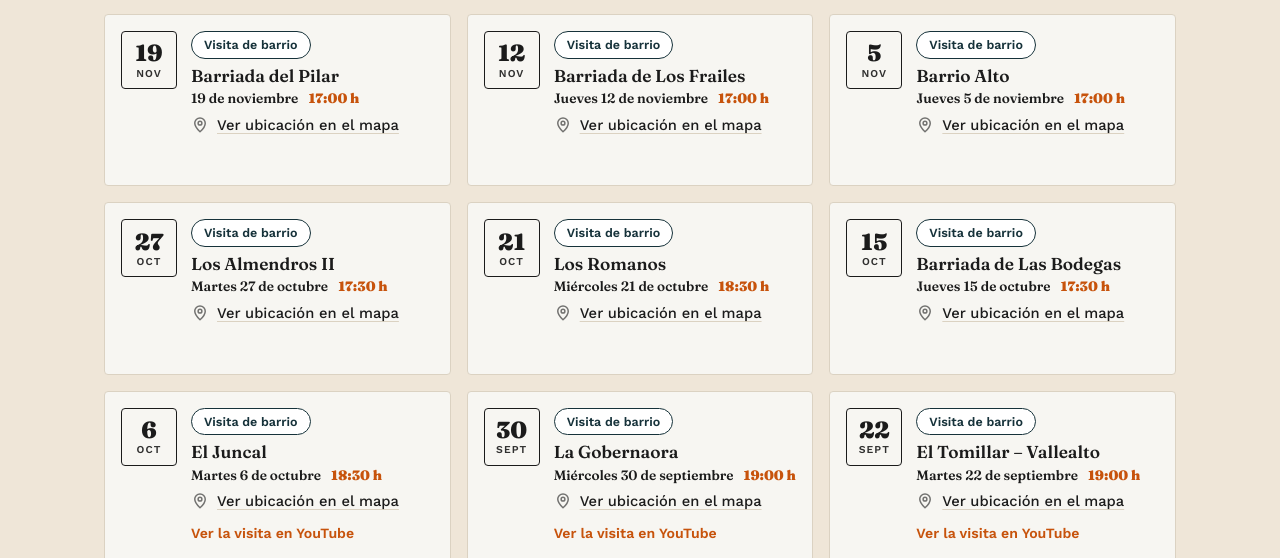
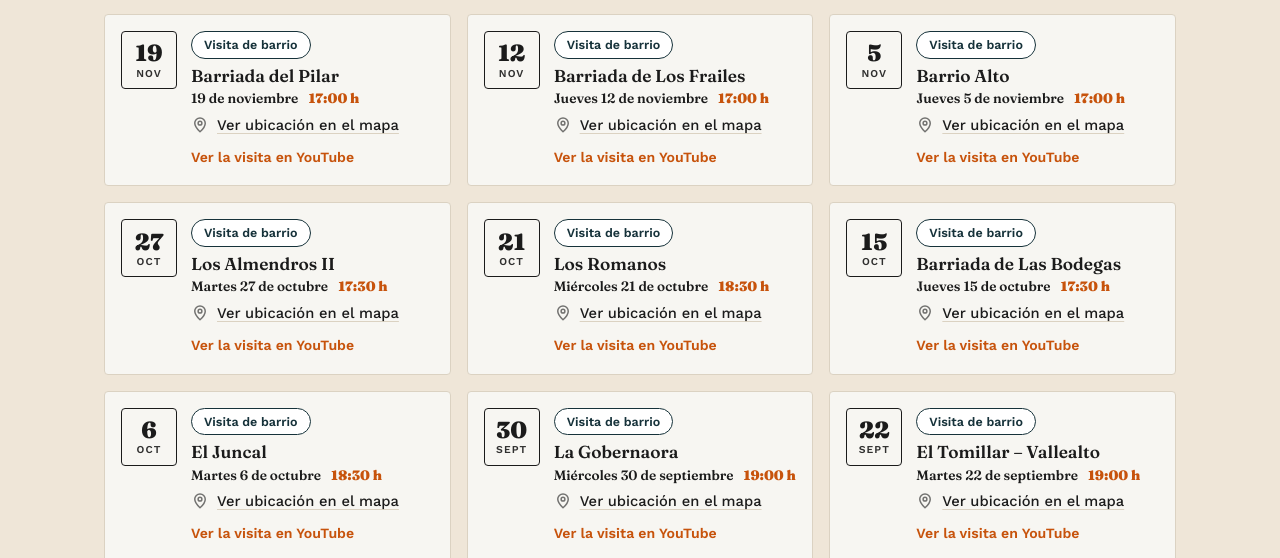
Before and after one commit to 100x100up/100x100-web, a plain HTML site: page barrios.html in a window 1280 px wide. Shown: the part 720-1278 px from the top of the page. Drawn offline with Linux system fonts and the light colour scheme.

Commit message:
Add files via upload

```diff
--- a/barrios.html
+++ b/barrios.html
@@ -335,9 +335,8 @@
           </p>
           <!-- Descripción breve -->
           <p class="ev-desc">Nos reunimos con vecinos y comerciantes de la zona para recoger propuestas y demandas.</p>
-          <!-- PENDIENTE: vídeo de YouTube de esta visita. Para activarlo, quita los signos de comentario y pega el enlace:
-          <p class="ev-video"><a class="ev-enlace" href="PEGAR-AQUI-EL-ENLACE" target="_blank" rel="noopener" aria-label="Ver la visita en YouTube (se abre en una pestaña nueva)">Ver la visita en YouTube</a></p>
-          -->
+          <p class="ev-video"><a class="ev-enlace" href="https://youtube.com/shorts/i4zTG_zAvjc" target="_blank" rel="noopener" aria-label="Ver la visita en YouTube (se abre en una pestaña nueva)">Ver la visita en YouTube</a></p>
+
         </div>
       </article>
       </div>
@@ -359,9 +358,8 @@
           <p class="ev-cuando"><span class="ev-fechatxt">Jueves 12 de noviembre</span> <span class="ev-sep" aria-hidden="true">|</span> <span class="ev-hora">17:00 h</span></p>
           <p class="ev-lugar"><svg viewBox="0 0 24 24" fill="none" stroke="currentColor" stroke-width="2" stroke-linecap="round" stroke-linejoin="round" aria-hidden="true"><path d="M12 21s-7-6.2-7-11.5A7 7 0 0 1 19 9.5C19 14.8 12 21 12 21z"/><circle cx="12" cy="9.5" r="2.5"/></svg><a href="https://www.google.com/maps/search/?api=1&query=Barriada%20Los%20Frailes%2C%20El%20Puerto%20de%20Santa%20Mar%C3%ADa" target="_blank" rel="noopener" aria-label="Ubicación, ver en Google Maps (se abre en una pestaña nueva)">Ver ubicación en el mapa</a></p>
           <p class="ev-desc">Nos reunimos con vecinos y comerciantes de la zona para recoger propuestas y demandas.</p>
-          <!-- PENDIENTE: vídeo de YouTube de esta visita. Para activarlo, quita los signos de comentario y pega el enlace:
-          <p class="ev-video"><a class="ev-enlace" href="PEGAR-AQUI-EL-ENLACE" target="_blank" rel="noopener" aria-label="Ver la visita en YouTube (se abre en una pestaña nueva)">Ver la visita en YouTube</a></p>
-          -->
+          <p class="ev-video"><a class="ev-enlace" href="https://youtube.com/shorts/u2ezsqTuEqo" target="_blank" rel="noopener" aria-label="Ver la visita en YouTube (se abre en una pestaña nueva)">Ver la visita en YouTube</a></p>
+
         </div>
       </article>
       <article class="evento" data-fecha="2026-11-05T17:00">
@@ -372,9 +370,8 @@
           <p class="ev-cuando"><span class="ev-fechatxt">Jueves 5 de noviembre</span> <span class="ev-sep" aria-hidden="true">|</span> <span class="ev-hora">17:00 h</span></p>
           <p class="ev-lugar"><svg viewBox="0 0 24 24" fill="none" stroke="currentColor" stroke-width="2" stroke-linecap="round" stroke-linejoin="round" aria-hidden="true"><path d="M12 21s-7-6.2-7-11.5A7 7 0 0 1 19 9.5C19 14.8 12 21 12 21z"/><circle cx="12" cy="9.5" r="2.5"/></svg><a href="https://www.google.com/maps/search/?api=1&query=Ermita%20de%20Santa%20Clara%2C%20El%20Puerto%20de%20Santa%20Mar%C3%ADa" target="_blank" rel="noopener" aria-label="Ermita de Santa Clara, ver en Google Maps (se abre en una pestaña nueva)">Ver ubicación en el mapa</a></p>
           <!-- PDF-DESACTIVADO (para reactivar, borra este comentario y deja solo la línea del enlace): <p class="ev-video"><a class="ev-enlace" href="docu/Mocion_Casco_Historico.pdf" target="_blank" rel="noopener" aria-label="Ver documento a pleno (PDF, se abre en una pestaña nueva)">Ver documento a pleno</a></p> -->
-          <!-- PENDIENTE: vídeo de YouTube de esta visita. Para activarlo, quita los signos de comentario y pega el enlace:
-          <p class="ev-video"><a class="ev-enlace" href="PEGAR-AQUI-EL-ENLACE" target="_blank" rel="noopener" aria-label="Ver la visita en YouTube (se abre en una pestaña nueva)">Ver la visita en YouTube</a></p>
-          -->
+          <p class="ev-video"><a class="ev-enlace" href="https://youtube.com/shorts/yKk0Que6Bcw" target="_blank" rel="noopener" aria-label="Ver la visita en YouTube (se abre en una pestaña nueva)">Ver la visita en YouTube</a></p>
+
         </div>
       </article>
       <article class="evento" data-fecha="2026-10-27T17:30">
@@ -384,9 +381,8 @@
           <h3 class="ev-titulo">Los Almendros II</h3>
           <p class="ev-cuando"><span class="ev-fechatxt">Martes 27 de octubre</span> <span class="ev-sep" aria-hidden="true">|</span> <span class="ev-hora">17:30 h</span></p>
           <p class="ev-lugar"><svg viewBox="0 0 24 24" fill="none" stroke="currentColor" stroke-width="2" stroke-linecap="round" stroke-linejoin="round" aria-hidden="true"><path d="M12 21s-7-6.2-7-11.5A7 7 0 0 1 19 9.5C19 14.8 12 21 12 21z"/><circle cx="12" cy="9.5" r="2.5"/></svg><a href="https://maps.app.goo.gl/5k8xbVJBbokP7KFv9" target="_blank" rel="noopener" aria-label="Calle Avellana, ver en Google Maps (se abre en una pestaña nueva)">Ver ubicación en el mapa</a></p>
-          <!-- PENDIENTE: vídeo de YouTube de esta visita. Para activarlo, quita los signos de comentario y pega el enlace:
-          <p class="ev-video"><a class="ev-enlace" href="PEGAR-AQUI-EL-ENLACE" target="_blank" rel="noopener" aria-label="Ver la visita en YouTube (se abre en una pestaña nueva)">Ver la visita en YouTube</a></p>
-          -->
+          <p class="ev-video"><a class="ev-enlace" href="https://youtube.com/shorts/A-QAU6nJjoY" target="_blank" rel="noopener" aria-label="Ver la visita en YouTube (se abre en una pestaña nueva)">Ver la visita en YouTube</a></p>
+
         </div>
       </article>
       <article class="evento" data-fecha="2026-10-21T18:30">
@@ -397,9 +393,8 @@
           <p class="ev-cuando"><span class="ev-fechatxt">Miércoles 21 de octubre</span> <span class="ev-sep" aria-hidden="true">|</span> <span class="ev-hora">18:30 h</span></p>
           <p class="ev-lugar"><svg viewBox="0 0 24 24" fill="none" stroke="currentColor" stroke-width="2" stroke-linecap="round" stroke-linejoin="round" aria-hidden="true"><path d="M12 21s-7-6.2-7-11.5A7 7 0 0 1 19 9.5C19 14.8 12 21 12 21z"/><circle cx="12" cy="9.5" r="2.5"/></svg><a href="https://www.google.com/maps/search/?api=1&query=Calle%20Buenos%20Aires%2012%2C%20El%20Puerto%20de%20Santa%20Mar%C3%ADa" target="_blank" rel="noopener" aria-label="Calle Buenos Aires, 12, ver en Google Maps (se abre en una pestaña nueva)">Ver ubicación en el mapa</a></p>
           <!-- PDF-DESACTIVADO (para reactivar, borra este comentario y deja solo la línea del enlace): <p class="ev-video"><a class="ev-enlace" href="docu/Pregunta_Los_Romanos.pdf" target="_blank" rel="noopener" aria-label="Ver documento a pleno (PDF, se abre en una pestaña nueva)">Ver documento a pleno</a></p> -->
-          <!-- PENDIENTE: vídeo de YouTube de esta visita. Para activarlo, quita los signos de comentario y pega el enlace:
-          <p class="ev-video"><a class="ev-enlace" href="PEGAR-AQUI-EL-ENLACE" target="_blank" rel="noopener" aria-label="Ver la visita en YouTube (se abre en una pestaña nueva)">Ver la visita en YouTube</a></p>
-          -->
+          <p class="ev-video"><a class="ev-enlace" href="https://youtube.com/shorts/UtjOxgg3wek" target="_blank" rel="noopener" aria-label="Ver la visita en YouTube (se abre en una pestaña nueva)">Ver la visita en YouTube</a></p>
+
         </div>
       </article>
       <article class="evento" data-fecha="2026-10-15T17:30">
@@ -409,9 +404,8 @@
           <h3 class="ev-titulo">Barriada de Las Bodegas</h3>
           <p class="ev-cuando"><span class="ev-fechatxt">Jueves 15 de octubre</span> <span class="ev-sep" aria-hidden="true">|</span> <span class="ev-hora">17:30 h</span></p>
           <p class="ev-lugar"><svg viewBox="0 0 24 24" fill="none" stroke="currentColor" stroke-width="2" stroke-linecap="round" stroke-linejoin="round" aria-hidden="true"><path d="M12 21s-7-6.2-7-11.5A7 7 0 0 1 19 9.5C19 14.8 12 21 12 21z"/><circle cx="12" cy="9.5" r="2.5"/></svg><a href="https://www.google.com/maps/search/?api=1&query=Vino%20Oloroso%2C%20El%20Puerto%20de%20Santa%20Mar%C3%ADa" target="_blank" rel="noopener" aria-label="Vino Oloroso, ver en Google Maps (se abre en una pestaña nueva)">Ver ubicación en el mapa</a></p>
-          <!-- PENDIENTE: vídeo de YouTube de esta visita. Para activarlo, quita los signos de comentario y pega el enlace:
-          <p class="ev-video"><a class="ev-enlace" href="PEGAR-AQUI-EL-ENLACE" target="_blank" rel="noopener" aria-label="Ver la visita en YouTube (se abre en una pestaña nueva)">Ver la visita en YouTube</a></p>
-          -->
+          <p class="ev-video"><a class="ev-enlace" href="https://youtube.com/shorts/Gir_i610WmQ" target="_blank" rel="noopener" aria-label="Ver la visita en YouTube (se abre en una pestaña nueva)">Ver la visita en YouTube</a></p>
+
         </div>
       </article>
       <article class="evento" data-fecha="2026-10-06T18:30">
```
